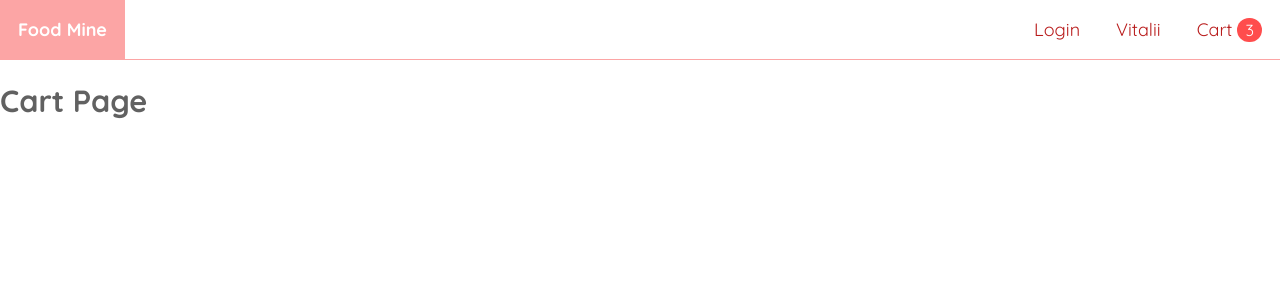
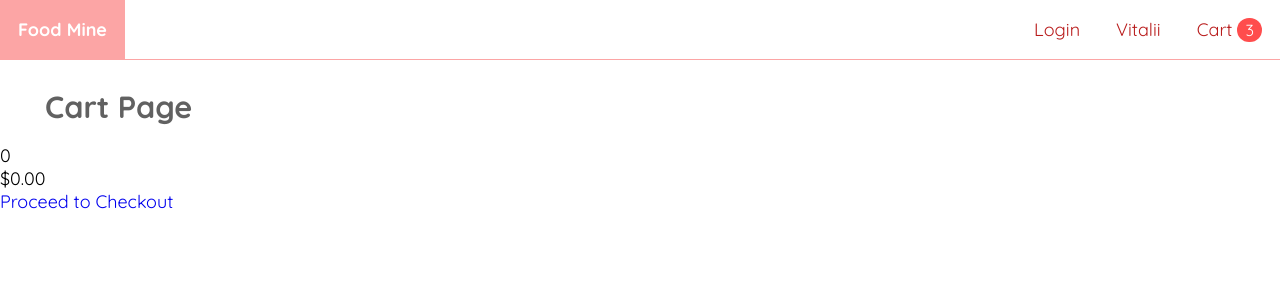
Before and after one commit to VitaliiSoloninko/angular-food-mine, an Angular app in the folder foodMineFrontEnd/: page /cart-page in a window 1280 px wide. Shown: the top 300 px of the page. Built offline with nearby package versions, Linux system fonts and the light colour scheme.

Commit message:
v0.5.11	Cart page - Add html Part 2

```diff
--- a/foodMineFrontEnd/src/app/components/pages/cart-page/cart-page.component.html
+++ b/foodMineFrontEnd/src/app/components/pages/cart-page/cart-page.component.html
@@ -1 +1,42 @@
-<app-title title="Cart Page" margin="1.5tem 0 0 2.5rem"></app-title>
+<app-title title="Cart Page" margin="1.5rem 0 0 2.5rem"></app-title>
+
+<div class="container">
+  <ul>
+    <li *ngFor="let cartItem of cart.items">
+      <div>
+        <img [src]="cartItem.food.imageUrl" [alt]="cartItem.food.name" />
+      </div>
+      <div>
+        <a routerLink="/food/{{ cartItem.food.id }}">{{
+          cartItem.food.name
+        }}</a>
+      </div>
+      <div>
+        <select
+          #quantitySelect
+          [value]="cartItem.quantity"
+          (change)="changeQuantity(cartItem, quantitySelect.value)"
+        >
+          <option>1</option>
+          <option>2</option>
+          <option>3</option>
+          <option>4</option>
+          <option>5</option>
+        </select>
+      </div>
+      <div>{{ cartItem.price | currency }}</div>
+      <div>
+        <button class="remove-button" (click)="removeFromCart(cartItem)">
+          Remove
+        </button>
+      </div>
+    </li>
+  </ul>
+  <div class="checkout">
+    <div>
+      <div class="food-count">{{ cart.totalCount }}</div>
+      <div class="total-price">{{ cart.totalPrice | currency }}</div>
+    </div>
+    <a routerLink="/checkout">Proceed to Checkout</a>
+  </div>
+</div>
```
